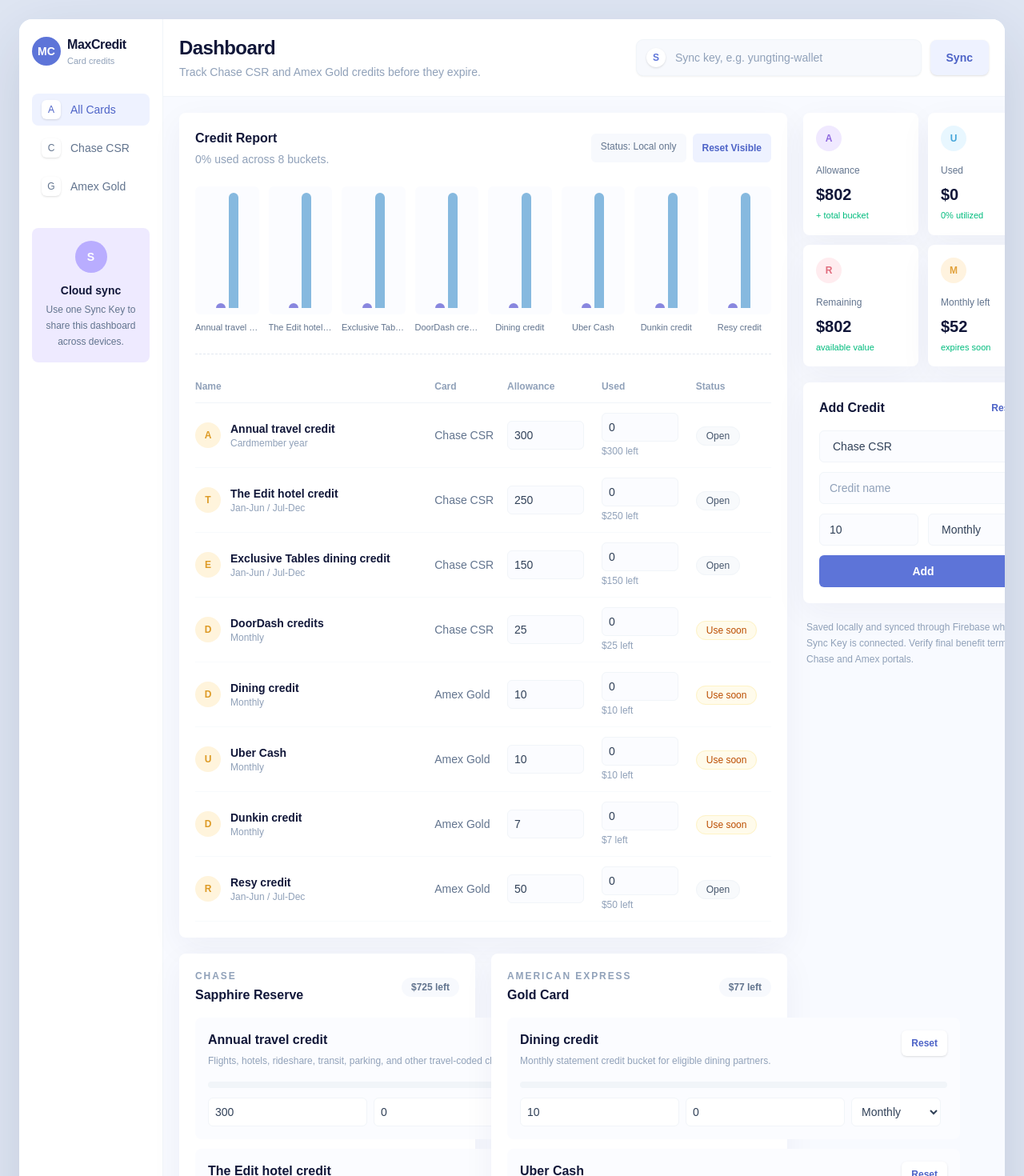
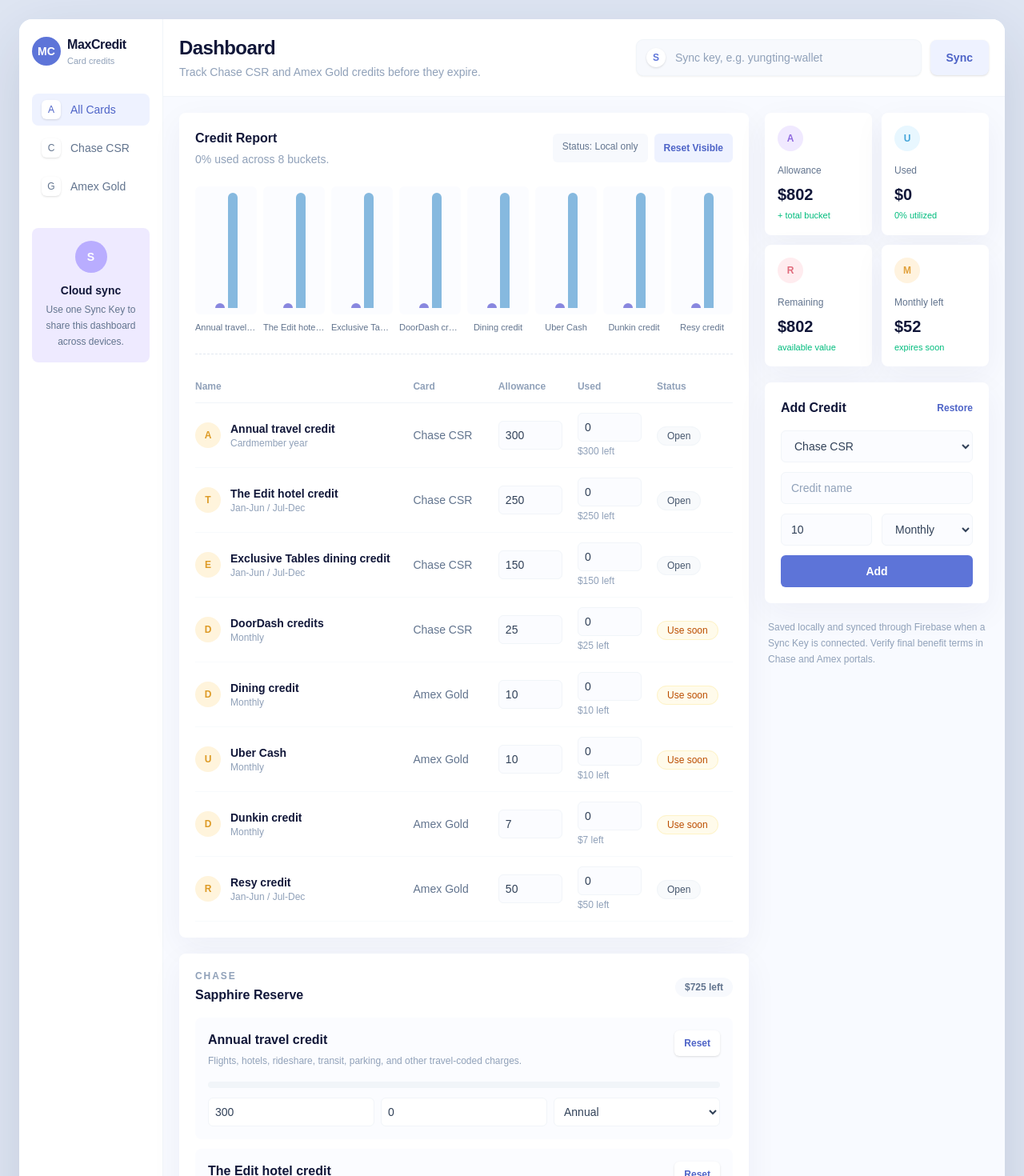
Before and after one commit to dryungtinghsieh-ui/ai-portfolio, a Next.js app: page /tools/maxcredit in a window 1280 px wide. Shown: the top 1470 px of the page at 80% size. Built offline with nearby package versions, Linux system fonts and the light colour scheme; no server answers.

Commit message:
Fix MaxCredit dashboard layout overflow

```diff
--- a/app/tools/maxcredit/page-client.tsx
+++ b/app/tools/maxcredit/page-client.tsx
@@ -563,15 +563,15 @@ export function MaxCreditPageClient() {
         </aside>
 
         <div className="min-w-0 bg-[#f8faff]">
-          <header className="grid gap-4 border-b border-slate-100 bg-white px-5 py-5 lg:grid-cols-[1fr_440px] lg:items-center">
-            <div>
+          <header className="grid gap-4 border-b border-slate-100 bg-white px-5 py-5 xl:grid-cols-[minmax(0,1fr)_minmax(320px,440px)] xl:items-center">
+            <div className="min-w-0">
               <h1 className="text-2xl font-bold tracking-tight text-[#111739]">Dashboard</h1>
               <p className="mt-1 text-sm text-slate-400">
                 Track Chase CSR and Amex Gold credits before they expire.
               </p>
             </div>
 
-            <div className="grid gap-3 sm:grid-cols-[1fr_auto]">
+            <div className="grid min-w-0 gap-3 sm:grid-cols-[minmax(0,1fr)_auto]">
               <div className="flex min-h-11 items-center gap-3 rounded-lg bg-[#f7f9fd] px-3 shadow-sm ring-1 ring-slate-100">
                 <span className="flex h-6 w-6 items-center justify-center rounded-full bg-white text-xs font-bold text-[#5d74d8] shadow-sm">
                   S
@@ -598,9 +598,9 @@ export function MaxCreditPageClient() {
             </div>
           </header>
 
-          <div className="grid gap-5 p-5 xl:grid-cols-[1fr_300px]">
-            <section className="grid gap-5">
-              <div className="rounded-lg bg-white p-5 shadow-[0_12px_40px_rgba(31,45,90,0.05)]">
+          <div className="grid min-w-0 gap-5 p-5 xl:grid-cols-[minmax(0,1fr)_280px]">
+            <section className="grid min-w-0 gap-5">
+              <div className="min-w-0 rounded-lg bg-white p-5 shadow-[0_12px_40px_rgba(31,45,90,0.05)]">
                 <div className="flex flex-col gap-3 sm:flex-row sm:items-center sm:justify-between">
                   <div>
                     <h2 className="text-base font-bold text-[#111739]">Credit Report</h2>
@@ -608,8 +608,8 @@ export function MaxCreditPageClient() {
                       {summary.utilization}% used across {visibleCredits.length} buckets.
                     </p>
                   </div>
-                  <div className="flex flex-wrap gap-2">
-                    <span className="rounded-md bg-[#f7f9fd] px-3 py-2 text-xs font-medium text-slate-500">
+                  <div className="flex min-w-0 flex-wrap gap-2">
+                    <span className="max-w-full truncate rounded-md bg-[#f7f9fd] px-3 py-2 text-xs font-medium text-slate-500">
                       Status: {syncStatus}
                       {syncKey ? ` / ${syncKey}` : ''}
                     </span>
@@ -623,7 +623,7 @@ export function MaxCreditPageClient() {
                   </div>
                 </div>
 
-                <div className="mt-6 grid items-end gap-3 border-b border-dashed border-slate-200 pb-6 sm:grid-cols-8">
+                <div className="mt-6 grid items-end gap-2 overflow-hidden border-b border-dashed border-slate-200 pb-6 sm:grid-cols-4 lg:grid-cols-8">
                   {visibleCredits.slice(0, 8).map((item) => {
                     const ratio =
                       item.allowance > 0 ? Math.min((item.used / item.allowance) * 100, 100) : 0;
@@ -647,8 +647,8 @@ export function MaxCreditPageClient() {
                   })}
                 </div>
 
-                <div className="mt-5 overflow-x-auto">
-                  <table className="w-full min-w-[720px] text-left text-sm">
+                <div className="mt-5 max-w-full overflow-x-auto">
+                  <table className="w-full min-w-[620px] text-left text-sm">
                     <thead>
                       <tr className="border-b border-slate-100 text-xs text-slate-400">
                         <th className="py-3 font-semibold">Name</th>
@@ -664,18 +664,18 @@ export function MaxCreditPageClient() {
                         const remaining = Math.max(item.allowance - item.used, 0);
                         return (
                           <tr key={`row-${item.id}`} className="border-b border-slate-50">
-                            <td className="py-3">
-                              <div className="flex items-center gap-3">
-                                <span className="flex h-8 w-8 items-center justify-center rounded-full bg-[#fff4dc] text-xs font-bold text-[#dd9a25]">
+                            <td className="max-w-[220px] py-3 pr-3">
+                              <div className="flex min-w-0 items-center gap-3">
+                                <span className="flex h-8 w-8 shrink-0 items-center justify-center rounded-full bg-[#fff4dc] text-xs font-bold text-[#dd9a25]">
                                   {item.creditName.slice(0, 1)}
                                 </span>
-                                <div>
-                                  <p className="font-semibold text-[#111739]">{item.creditName}</p>
+                                <div className="min-w-0">
+                                  <p className="truncate font-semibold text-[#111739]">{item.creditName}</p>
                                   <p className="text-xs text-slate-400">{item.resetLabel}</p>
                                 </div>
                               </div>
                             </td>
-                            <td className="py-3 text-slate-500">{cardLabels[item.card]}</td>
+                            <td className="py-3 pr-3 text-slate-500">{cardLabels[item.card]}</td>
                             <td className="py-3">
                               <input
                                 type="number"
@@ -686,7 +686,7 @@ export function MaxCreditPageClient() {
                                     allowance: clampMoney(Number(event.target.value)),
                                   })
                                 }
-                                className="h-9 w-24 rounded-md border border-slate-100 bg-[#fbfcff] px-2 text-sm text-slate-700 outline-none focus:border-[#aeb9ff]"
+                                className="h-9 w-20 rounded-md border border-slate-100 bg-[#fbfcff] px-2 text-sm text-slate-700 outline-none focus:border-[#aeb9ff]"
                               />
                             </td>
                             <td className="py-3">
@@ -699,7 +699,7 @@ export function MaxCreditPageClient() {
                                     used: clampMoney(Number(event.target.value)),
                                   })
                                 }
-                                className="h-9 w-24 rounded-md border border-slate-100 bg-[#fbfcff] px-2 text-sm text-slate-700 outline-none focus:border-[#aeb9ff]"
+                                className="h-9 w-20 rounded-md border border-slate-100 bg-[#fbfcff] px-2 text-sm text-slate-700 outline-none focus:border-[#aeb9ff]"
                               />
                               <p className="mt-1 text-xs text-slate-400">
                                 {formatCurrency(remaining)} left
@@ -718,7 +718,7 @@ export function MaxCreditPageClient() {
                 </div>
               </div>
 
-              <div className="grid gap-5 lg:grid-cols-2">
+              <div className="grid min-w-0 gap-5 2xl:grid-cols-2">
                 {(['csr', 'amex-gold'] as const).map((card) => {
                   const items = groupedCredits[card];
                   if (items.length === 0) {
@@ -728,7 +728,7 @@ export function MaxCreditPageClient() {
                   return (
                     <div
                       key={card}
-                      className="rounded-lg bg-white p-5 shadow-[0_12px_40px_rgba(31,45,90,0.05)]"
+                      className="min-w-0 rounded-lg bg-white p-5 shadow-[0_12px_40px_rgba(31,45,90,0.05)]"
                     >
                       <div className="mb-4 flex items-center justify-between">
                         <div>
@@ -739,7 +739,7 @@ export function MaxCreditPageClient() {
                             {items[0].cardName}
                           </h2>
                         </div>
-                        <span className="rounded-full bg-[#f7f9fd] px-3 py-1 text-xs font-semibold text-slate-500">
+                        <span className="shrink-0 rounded-full bg-[#f7f9fd] px-3 py-1 text-xs font-semibold text-slate-500">
                           {formatCurrency(
                             items.reduce(
                               (total, item) => total + Math.max(item.allowance - item.used, 0),
@@ -757,11 +757,11 @@ export function MaxCreditPageClient() {
                               ? Math.min((item.used / item.allowance) * 100, 100)
                               : 0;
                           return (
-                            <article key={item.id} className="rounded-lg bg-[#fbfcff] p-4">
+                            <article key={item.id} className="min-w-0 rounded-lg bg-[#fbfcff] p-4">
                               <div className="flex items-start justify-between gap-3">
-                                <div>
+                                <div className="min-w-0">
                                   <h3 className="font-semibold text-[#111739]">{item.creditName}</h3>
-                                  <p className="mt-1 text-xs leading-5 text-slate-400">{item.note}</p>
+                                  <p className="mt-1 line-clamp-2 text-xs leading-5 text-slate-400">{item.note}</p>
                                 </div>
                                 <button
                                   type="button"
@@ -779,7 +779,7 @@ export function MaxCreditPageClient() {
                                 />
                               </div>
 
-                              <div className="mt-3 grid gap-2 sm:grid-cols-[1fr_1fr_1fr_auto]">
+                              <div className="mt-3 grid gap-2 xl:grid-cols-3 2xl:grid-cols-[1fr_1fr_1fr_auto]">
                                 <input
                                   type="number"
                                   min="0"
@@ -789,7 +789,7 @@ export function MaxCreditPageClient() {
                                       allowance: clampMoney(Number(event.target.value)),
                                     })
                                   }
-                                  className="h-9 rounded-md border border-slate-100 bg-white px-2 text-sm text-slate-700 outline-none focus:border-[#aeb9ff]"
+                                  className="h-9 min-w-0 rounded-md border border-slate-100 bg-white px-2 text-sm text-slate-700 outline-none focus:border-[#aeb9ff]"
                                 />
                                 <input
                                   type="number"
@@ -800,7 +800,7 @@ export function MaxCreditPageClient() {
                                       used: clampMoney(Number(event.target.value)),
                                     })
                                   }
-                                  className="h-9 rounded-md border border-slate-100 bg-white px-2 text-sm text-slate-700 outline-none focus:border-[#aeb9ff]"
+                                  className="h-9 min-w-0 rounded-md border border-slate-100 bg-white px-2 text-sm text-slate-700 outline-none focus:border-[#aeb9ff]"
                                 />
                                 <select
                                   value={item.cadence}
@@ -810,7 +810,7 @@ export function MaxCreditPageClient() {
                                       resetLabel: getCadenceLabel(event.target.value as Cadence),
                                     })
                                   }
-                                  className="h-9 rounded-md border border-slate-100 bg-white px-2 text-sm text-slate-700 outline-none focus:border-[#aeb9ff]"
+                                  className="h-9 min-w-0 rounded-md border border-slate-100 bg-white px-2 text-sm text-slate-700 outline-none focus:border-[#aeb9ff]"
                                 >
                                   <option value="monthly">Monthly</option>
                                   <option value="semiannual">Semiannual</option>
@@ -836,7 +836,7 @@ export function MaxCreditPageClient() {
               </div>
             </section>
 
-            <aside className="grid gap-5 content-start">
+            <aside className="grid min-w-0 content-start gap-5">
               <section className="grid grid-cols-2 gap-3">
                 {[
                   ['Allowance', formatCurrency(summary.allowance), '+ total bucket'],
```
